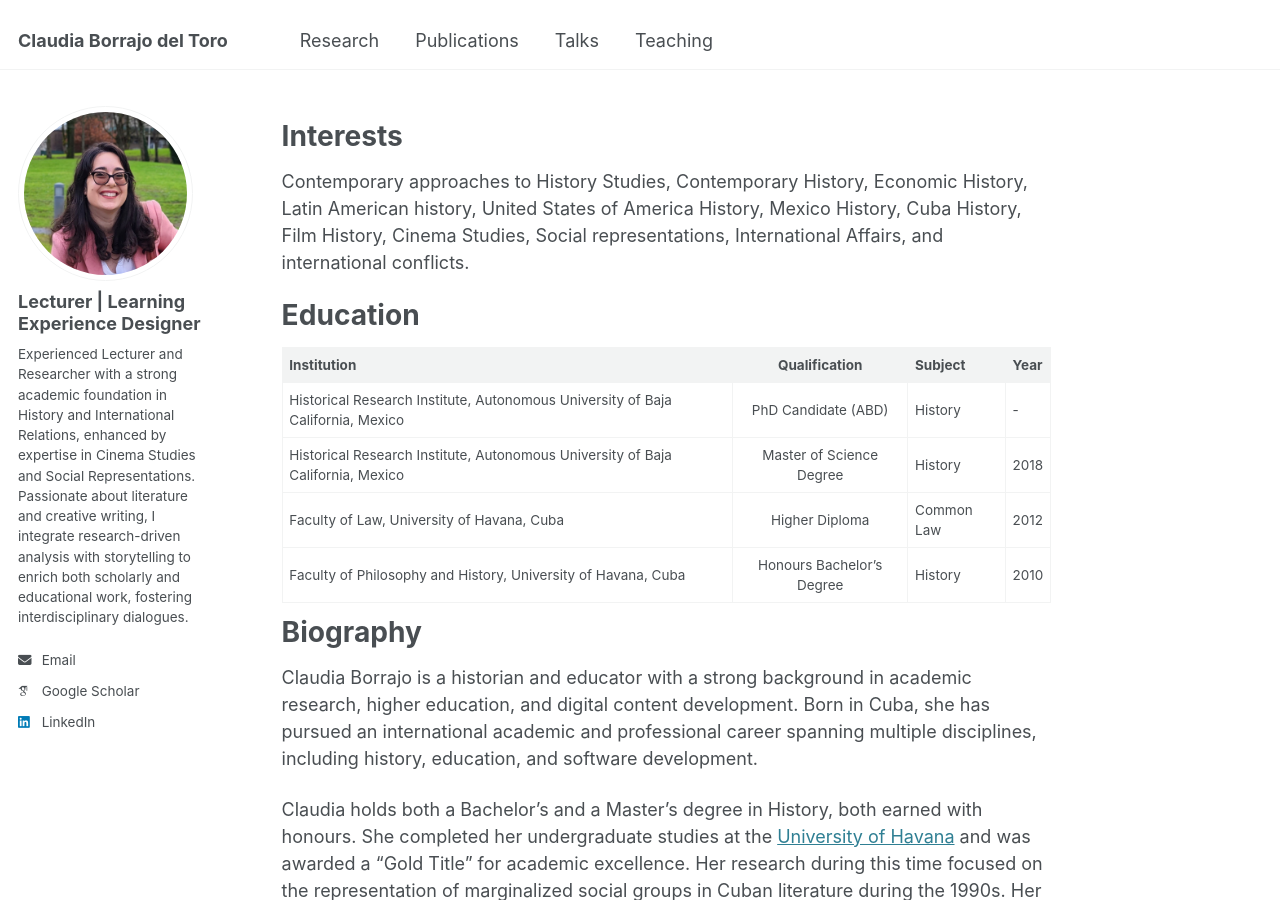
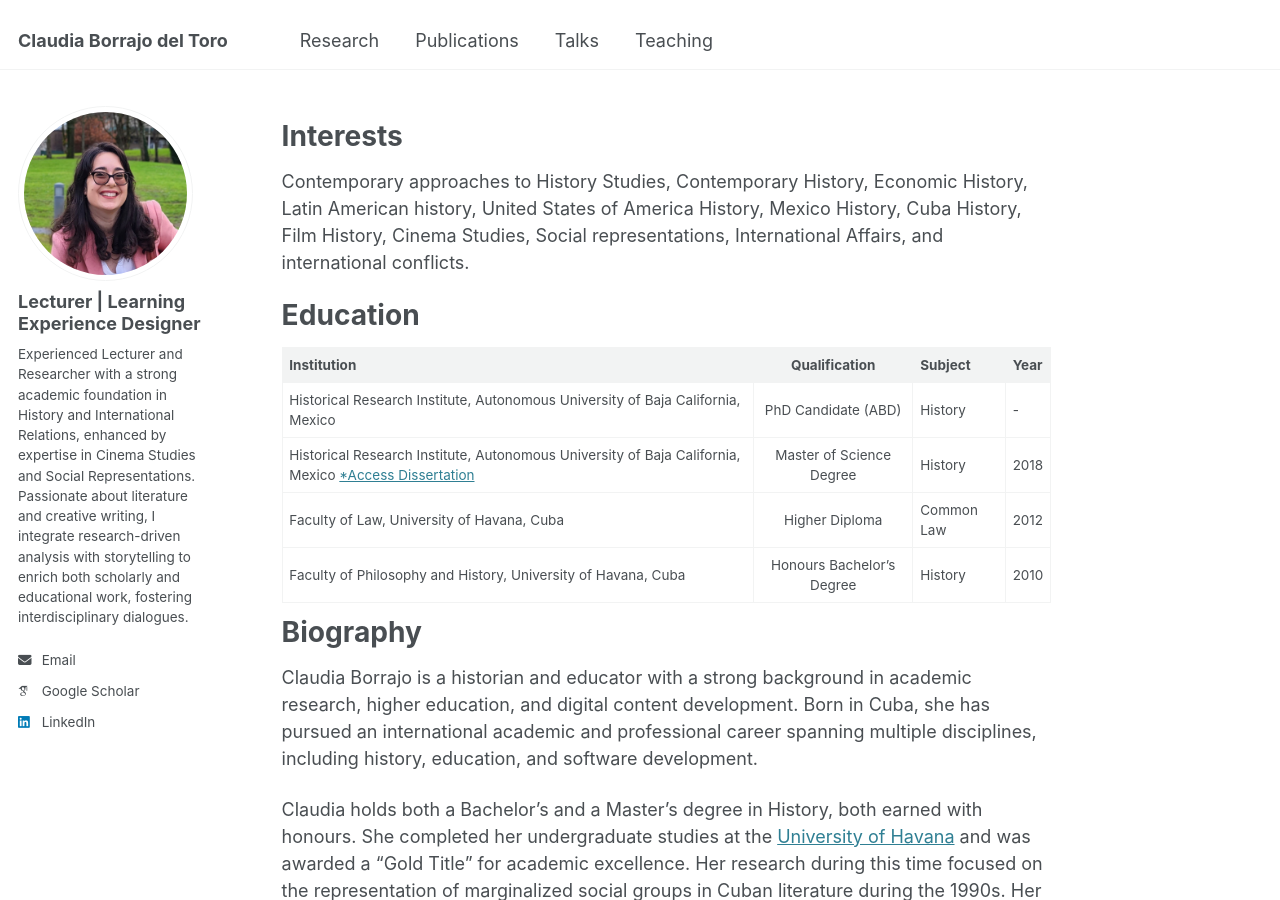
Before and after one commit to claudiabt/claudiabt.github.io, a Jekyll site: the page built from _pages/about.md, in a window 1280 px wide and 900 px high. Built offline with Jekyll 4.4.1, drawn with Linux system fonts in a browser that asks for light colours; some web fonts are replaced.

Commit message:
Update about.md

```diff
--- a/_pages/about.md
+++ b/_pages/about.md
@@ -18,7 +18,7 @@ Education
 | Institution |      Qualification      |  Subject | Year |
 |-------------|:-----------------------:|----------|----------|
 | Historical Research Institute, Autonomous University of Baja California, Mexico | PhD Candidate (ABD)| History | -
-| Historical Research Institute, Autonomous University of Baja California, Mexico | Master of Science Degree | History | 2018
+| Historical Research Institute, Autonomous University of Baja California, Mexico <span class="wordwrap"><a target="blank" href="https://repositorioinstitucional.uabc.mx/entities/publication/af833ab5-1c66-4cf6-b7fe-a0b189ba9945">*Access Dissertation</a></span> | Master of Science Degree | History | 2018
 | Faculty of Law, University of Havana, Cuba | Higher Diploma | Common Law | 2012
 | Faculty of Philosophy and History, University of Havana, Cuba | Honours Bachelor’s Degree | History | 2010
 
```
